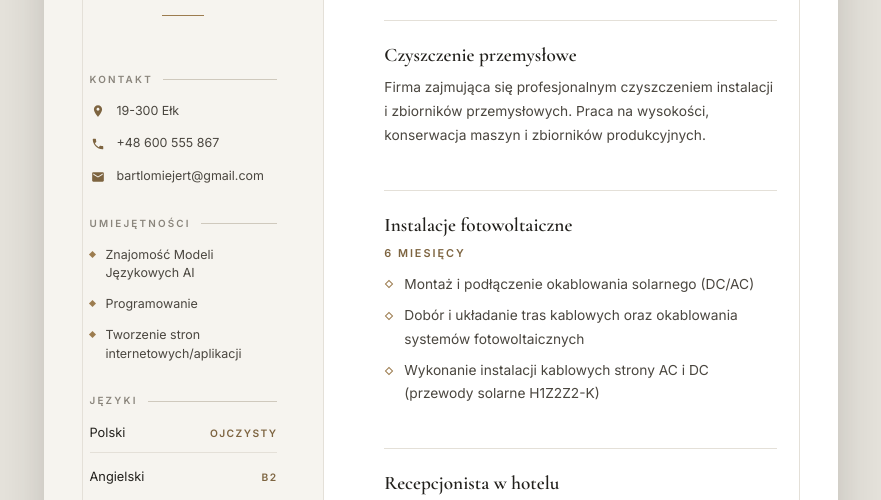
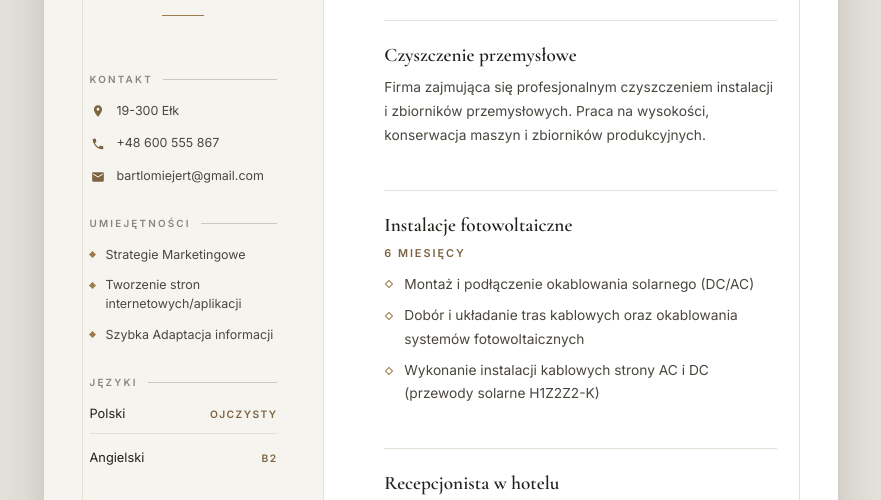
Before and after one commit to HustlerGuy/Cv, a plain HTML site: page index.html in a window 1280 px wide. Shown: the part 290-790 px from the top of the page, without its empty margins (199-1080 px from the left). Drawn offline with nearby package versions, Linux system fonts and the light colour scheme.

Commit message:
content: update skills list

```diff
--- a/index.html
+++ b/index.html
@@ -417,9 +417,9 @@
             <section class="sidebar-section">
                 <h2 class="label">Umiejętności</h2>
                 <ul class="skill-list">
-                    <li>Znajomość Modeli Językowych AI</li>
-                    <li>Programowanie</li>
+                    <li>Strategie Marketingowe</li>
                     <li>Tworzenie stron internetowych/aplikacji</li>
+                    <li>Szybka Adaptacja informacji</li>
                 </ul>
             </section>
 
```
